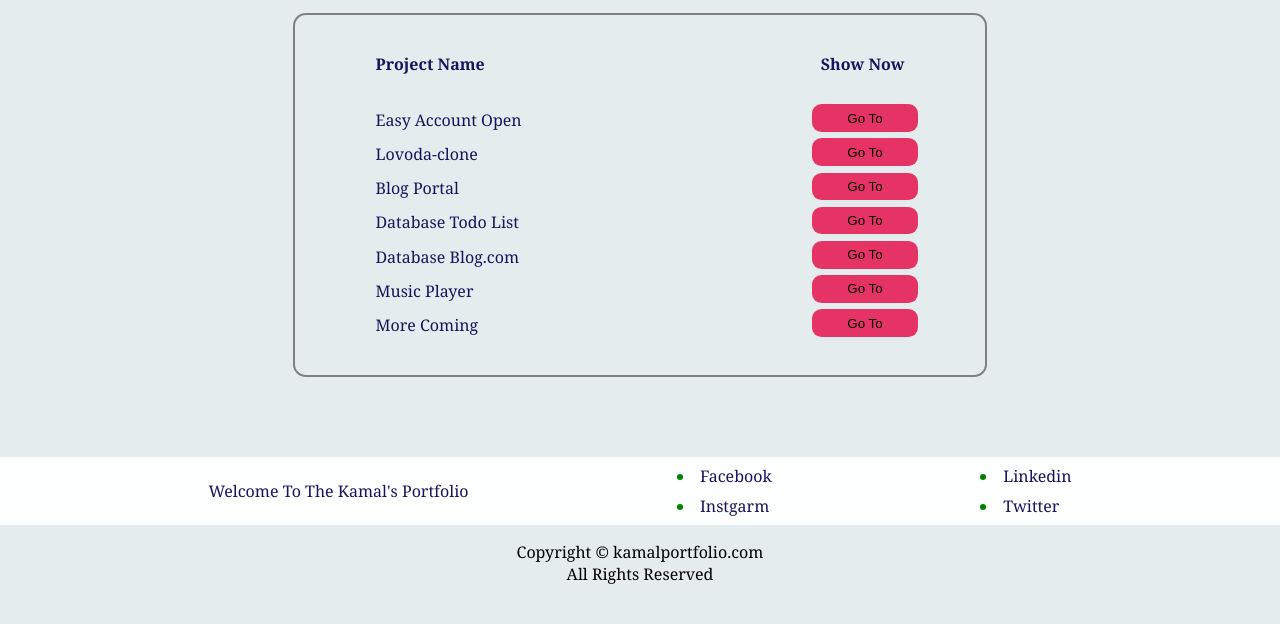
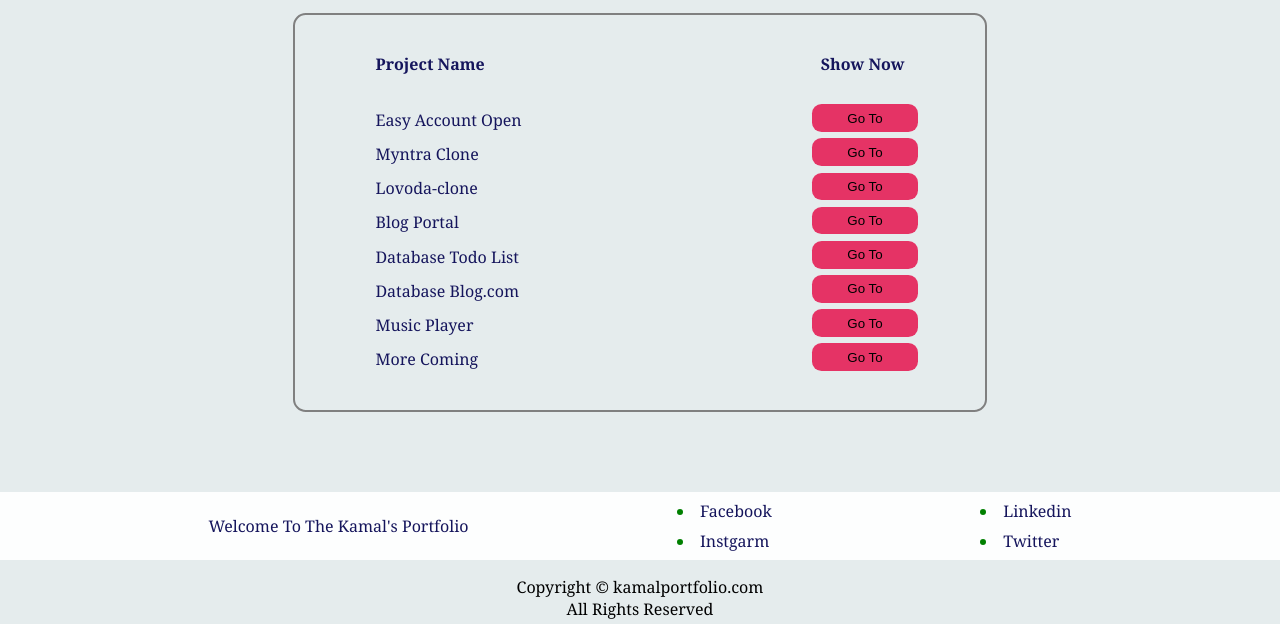
Before and after one commit to Lucky9634/kamalportfolio, a plain HTML site: page project.html in a window 1280 px wide. Shown: the part 256-880 px from the top of the page. Before the commit the page ends 845 px from the top, so only its background shows below. Drawn offline with nearby package versions, Linux system fonts and the light colour scheme.

Commit message:
Update project.html
add Myntra Clone Project

```diff
--- a/project.html
+++ b/project.html
@@ -54,6 +54,10 @@
                 <tr>
                     <td class="projrctname">Easy Account Open</td>
                     <td><button class="btn-sho"><a href="https://lucky9634.github.io/Easy-Account-Opening.com/" target="_blank">Go To</a></button></td>
+                </tr>
+                <tr>
+                    <td class="projrctname">Myntra Clone</td>
+                    <td><button class="btn-sho"><a href="https://lucky9634.github.io/-myntra-clone/" target="_blank">Go To</a></button></td>
                 </tr>
                 <tr>
                     <td class="projrctname">Lovoda-clone</td>
```
